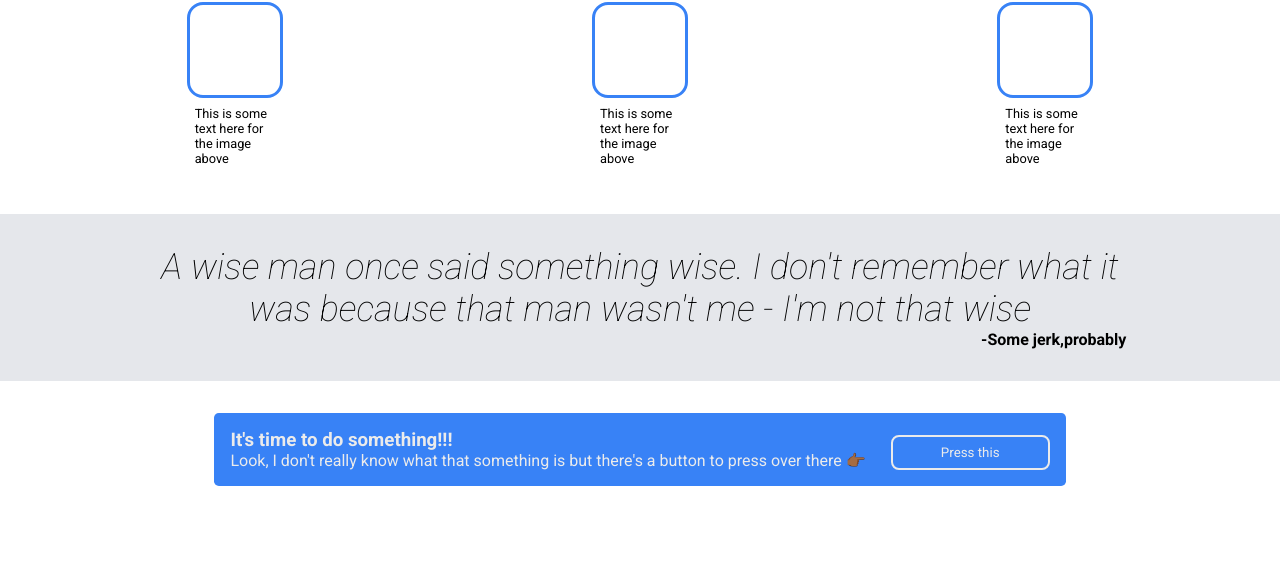
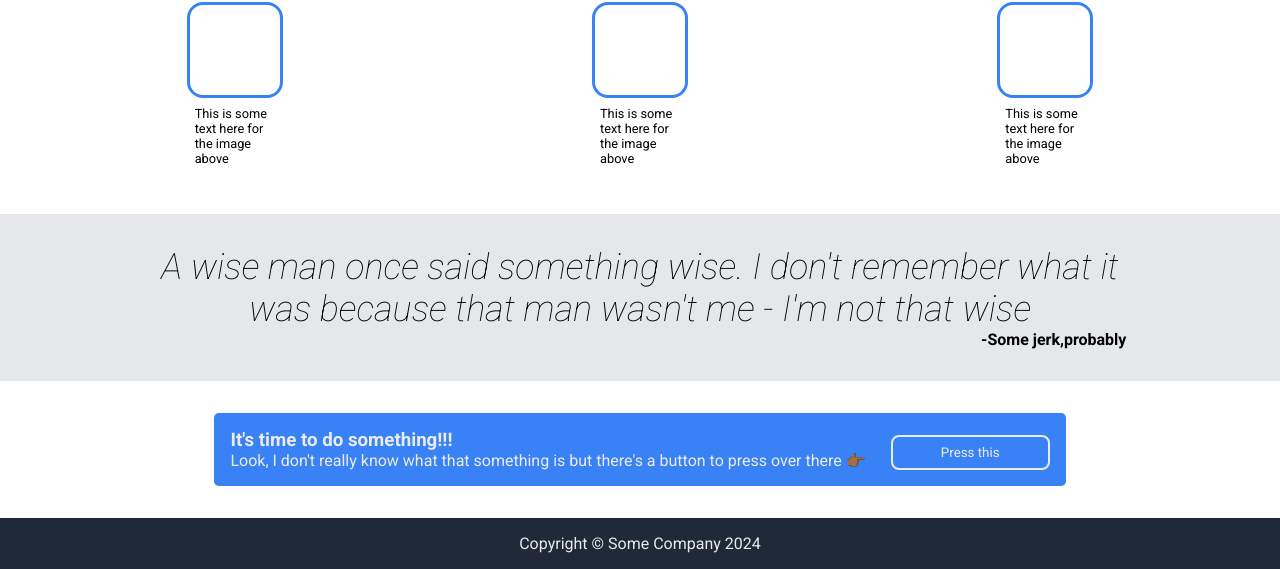
Before and after one commit to BGowera/odin-landing-page, a plain HTML site: page index.html in a window 1280 px wide. Shown: the part 483-1052 px from the top of the page. Before the commit the page ends 1001 px from the top, so only its background shows below. Drawn offline with Linux system fonts and the light colour scheme.

Commit message:
footer content & styling

```diff
--- a/index.html
+++ b/index.html
@@ -84,5 +84,8 @@
 				</div>
 			</section>
 		</main>
+		<footer class="footer">
+			<p>Copyright &copy; Some Company 2024</p>
+		</footer>
 	</body>
 </html>
--- a/style.css
+++ b/style.css
@@ -16,13 +16,19 @@ button {
 	border: none;
 }
 
+.nav,.hero,.footer{
+	background-color: #1f2937;
+}
+
+nav,footer{
+    padding:1rem;
+}
+
 /* Nav styles */
 .nav {
-	background-color: #1f2937;
 	display: flex;
 	align-items: center;
 	justify-content: space-between;
-	padding: 1rem;
 }
 .header-logo-placeholder {
 	color: #ebebeb;
@@ -42,7 +48,6 @@ button {
 
 /* hero section */
 .hero {
-	background-color: #1f2937;
 	display: flex;
 	justify-content: space-between;
 }
@@ -165,3 +170,14 @@ button {
     background: inherit;
     border: 2px solid #ebebeb;
 }
+
+/* footer */
+
+.footer{
+    margin: auto;
+}
+
+.footer>p{
+    	color: #ebebeb;
+        text-align: center;
+}
```
